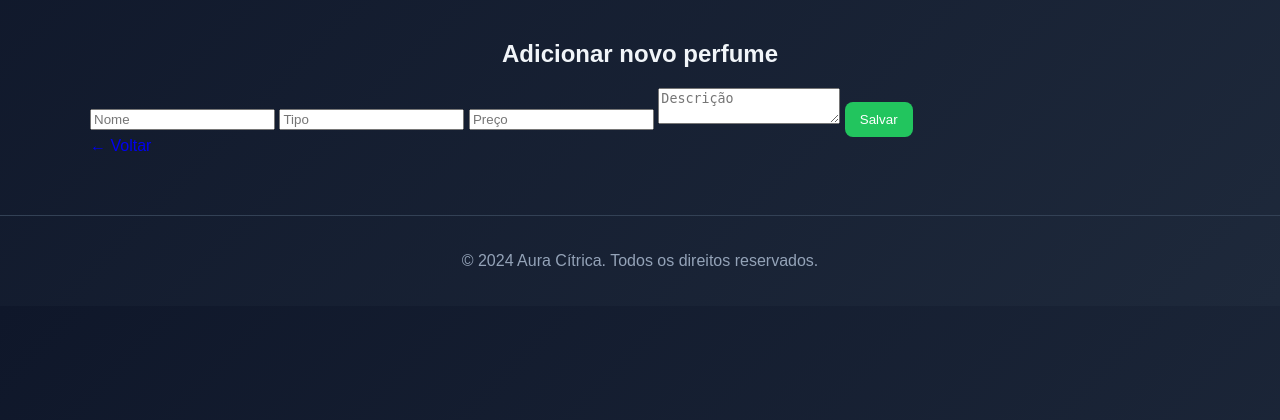
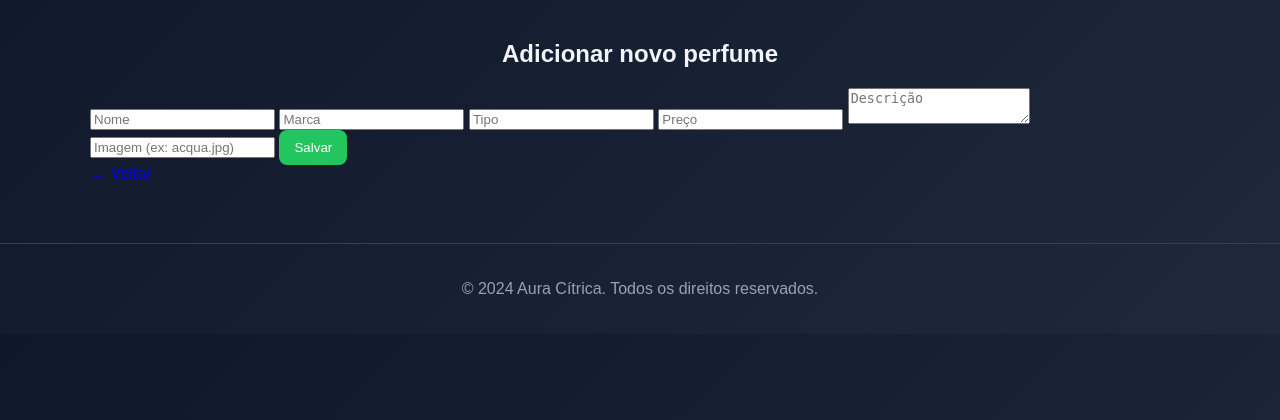
Before and after one commit to gabrielanbueno/perfume, a Flask app: page /adicionar in a window 1280 px wide. Shown: the part 210-630 px from the top of the page. Run offline with Flask 3, Linux system fonts and the light colour scheme.

Commit message:
Alteração arquivo

```diff
--- a/templates/adicionar.html
+++ b/templates/adicionar.html
@@ -6,9 +6,16 @@
 
 <form method="post">
     <input type="text" name="nome" placeholder="Nome" required>
+
+    <input type="text" name="marca" placeholder="Marca" required>
+
     <input type="text" name="tipo" placeholder="Tipo">
+
     <input type="number" name="preco" placeholder="Preço" step="0.01">
+
     <textarea name="descricao" placeholder="Descrição"></textarea>
+
+    <input type="text" name="imagem" placeholder="Imagem (ex: acqua.jpg)">
 
     <button type="submit">Salvar</button>
 </form>
```
